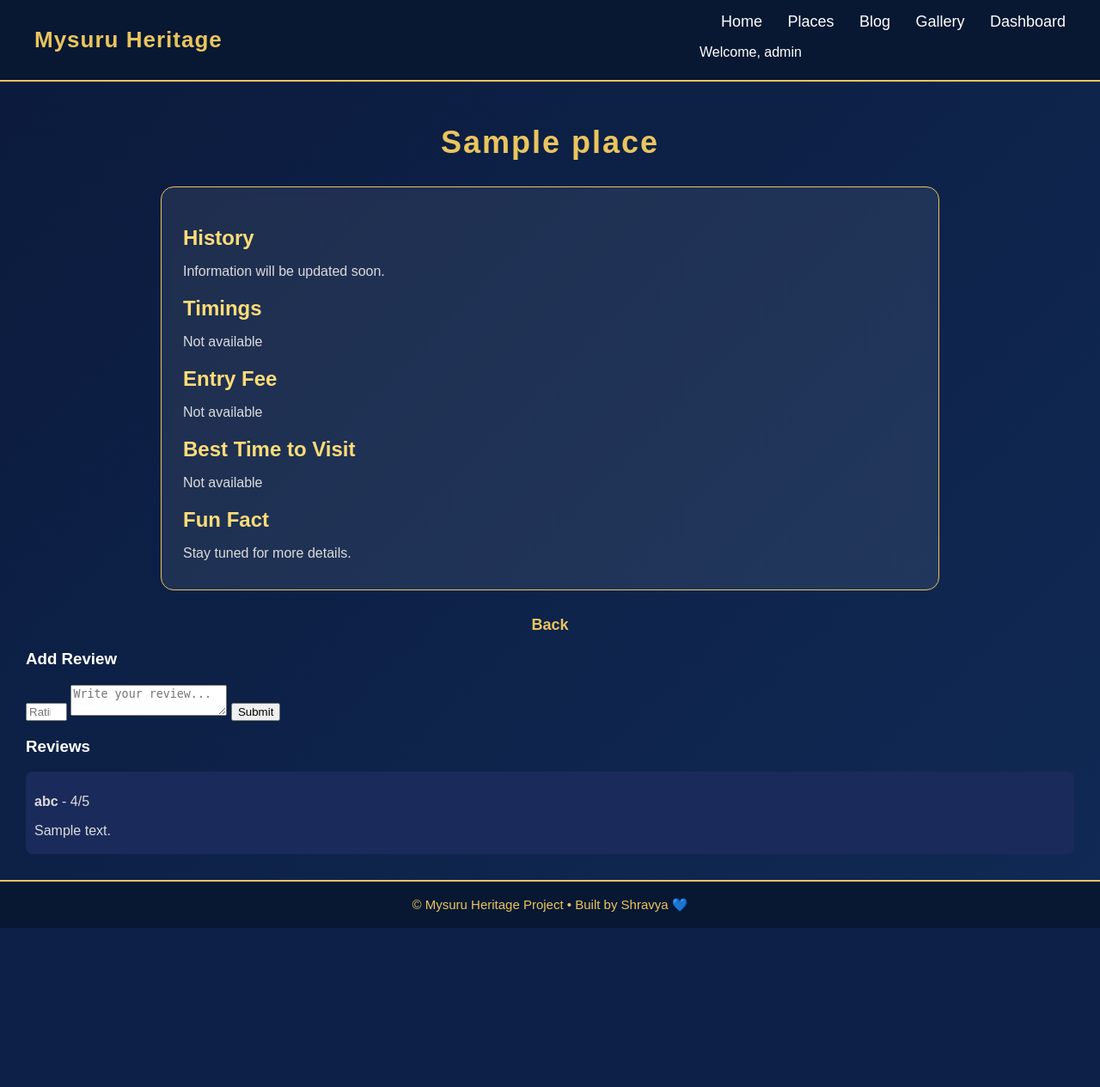
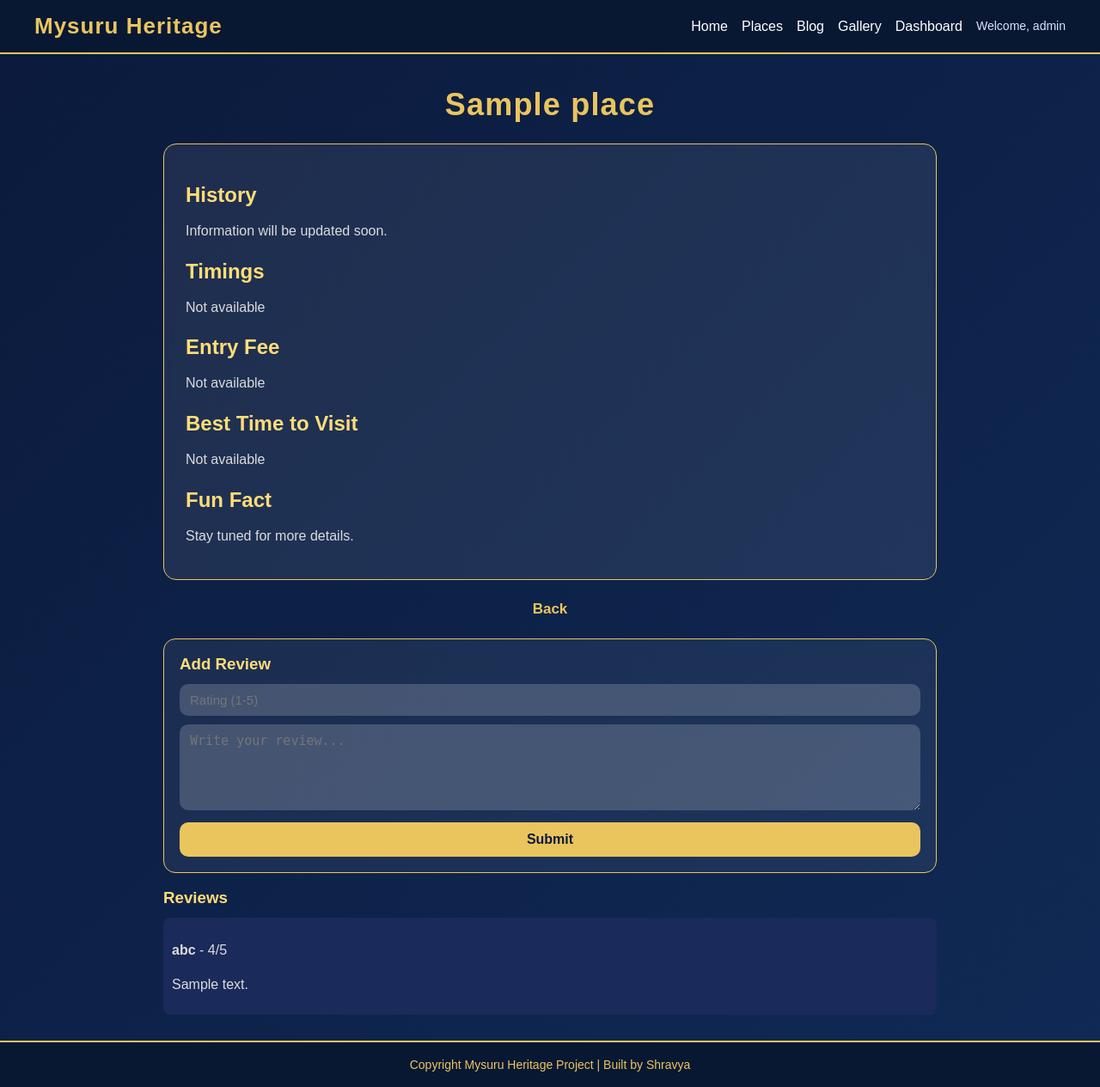
Before and after one commit to shravya-bl/mysuru_heritage, a Django app: a page that uses templates/base.html in a window 1280 px wide. Shown: the whole page at 86% size. Before the commit the page ends 1080 px from the top, so only its background shows below. Run offline with Django 5.2, Linux system fonts and the light colour scheme; a user stored in the database is signed in; data comes from the database, SQL or seed files in the repository; both versions use the stored data as it was after the commit; tables that the repository leaves empty hold one stand-in row (values such as "Sample post").

Commit message:
optimized for smaller screens

```diff
--- a/templates/base.html
+++ b/templates/base.html
@@ -7,6 +7,10 @@
     <title>Mysuru Heritage</title>
 
     <style>
+        * {
+            box-sizing: border-box;
+        }
+
         body {
             margin: 0;
             background: linear-gradient(135deg, #0b1a3c, #102a55);
@@ -14,31 +18,45 @@
             color: white;
         }
 
-        /* NAVBAR */
+        img {
+            max-width: 100%;
+            height: auto;
+        }
+
         .navbar {
             background: #081833;
             padding: 15px 40px;
             display: flex;
             justify-content: space-between;
             align-items: center;
+            gap: 14px;
             border-bottom: 2px solid #eac55e;
             position: sticky;
             top: 0;
             z-index: 1000;
+            flex-wrap: wrap;
         }
 
         .navbar .title {
             color: #eac55e;
-            font-size: 26px;
+            font-size: clamp(21px, 3.2vw, 26px);
             font-weight: bold;
             letter-spacing: 1px;
+            white-space: nowrap;
+        }
+
+        .navbar .links {
+            display: flex;
+            align-items: center;
+            justify-content: flex-end;
+            flex-wrap: wrap;
+            gap: 10px 16px;
         }
 
         .navbar a {
             color: white;
             text-decoration: none;
-            margin-left: 25px;
-            font-size: 18px;
+            font-size: 16px;
             transition: 0.3s;
         }
 
@@ -47,20 +65,58 @@
             text-shadow: 0 0 10px #eac55e;
         }
 
-        /* PAGE CONTENT */
+        .navbar .links p {
+            margin: 0;
+            font-size: 14px;
+            color: #d9e2ff;
+        }
+
         .content {
             padding: 20px 30px;
             min-height: 75vh;
         }
 
-        /* FOOTER */
         .footer {
             background: #081833;
             padding: 18px;
             text-align: center;
             border-top: 2px solid #eac55e;
             color: #eac55e;
-            font-size: 15px;
+            font-size: 14px;
+        }
+
+        @media (max-width: 900px) {
+            .navbar {
+                padding: 14px 20px;
+            }
+
+            .content {
+                padding: 18px;
+            }
+        }
+
+        @media (max-width: 640px) {
+            .navbar {
+                justify-content: center;
+                text-align: center;
+            }
+
+            .navbar .links {
+                justify-content: center;
+            }
+
+            .navbar a {
+                font-size: 15px;
+            }
+
+            .content {
+                padding: 14px;
+            }
+
+            .footer {
+                font-size: 13px;
+                padding: 14px;
+            }
         }
     </style>
 
@@ -68,7 +124,6 @@
 
 <body>
 
-    <!-- NAVBAR -->
     <div class="navbar">
         <div class="title">Mysuru Heritage</div>
 
@@ -80,22 +135,20 @@
 
             {% if request.user.is_authenticated %}
                 <a href="/home/">Dashboard</a>
-                <p style="color:white;">Welcome, {{ user.username }}</p>
+                <p>Welcome, {{ user.username }}</p>
             {% else %}
                 <a href="/">Login</a>
             {% endif %}
         </div>
     </div>
 
-    <!-- MAIN PAGE CONTENT -->
     <div class="content">
         {% block content %}
         {% endblock %}
     </div>
 
-    <!-- FOOTER -->
     <div class="footer">
-        © Mysuru Heritage Project • Built by Shravya 💙
+        Copyright Mysuru Heritage Project | Built by Shravya
     </div>
 
 </body>
--- a/templates/place_info.html
+++ b/templates/place_info.html
@@ -3,20 +3,21 @@
 
 <style>
     h1 {
-        margin-top: 30px;
-        font-size: 36px;
+        margin-top: 18px;
+        font-size: clamp(28px, 6.5vw, 36px);
         color: #eac55e;
-        letter-spacing: 2px;
+        letter-spacing: 1.2px;
         text-align: center;
+        word-break: break-word;
     }
 
     .info-box {
-        width: 70%;
-        margin: 30px auto;
+        width: min(100%, 900px);
+        margin: 24px auto;
         background: rgba(255,255,255,0.08);
         border-radius: 15px;
         border: 1px solid #eac55e;
-        padding: 25px;
+        padding: clamp(18px, 4vw, 25px);
         backdrop-filter: blur(6px);
         text-align: left;
         animation: fadeIn 1s ease-out;
@@ -24,25 +25,84 @@
 
     .info-box h2 {
         color: #ffdd78;
-        margin-bottom: 10px;
+        margin-bottom: 8px;
+        font-size: clamp(20px, 5vw, 24px);
     }
 
     p {
         color: #dcdcdc;
-        font-size: 16px;
-        margin-bottom: 8px;
+        font-size: clamp(15px, 3.8vw, 16px);
+        margin-bottom: 12px;
+        line-height: 1.55;
     }
 
     .back {
-        margin-top: 25px;
+        margin-top: 20px;
         text-align: center;
     }
 
     .back a {
         color: #eac55e;
         text-decoration: none;
-        font-size: 18px;
+        font-size: 17px;
         font-weight: bold;
+    }
+
+    .review-form {
+        width: min(100%, 900px);
+        margin: 24px auto 0;
+        background: rgba(255,255,255,0.06);
+        border: 1px solid #eac55e;
+        border-radius: 14px;
+        padding: 18px;
+    }
+
+    .review-form h3,
+    .reviews-wrap h3 {
+        color: #ffdd78;
+        margin-top: 0;
+        margin-bottom: 12px;
+    }
+
+    .review-form input,
+    .review-form textarea {
+        width: 100%;
+        border: none;
+        border-radius: 10px;
+        padding: 10px 12px;
+        margin-bottom: 10px;
+        background: rgba(255,255,255,0.18);
+        color: white;
+        font-size: 15px;
+    }
+
+    .review-form textarea {
+        min-height: 100px;
+        resize: vertical;
+    }
+
+    .review-form button {
+        width: 100%;
+        border: none;
+        border-radius: 10px;
+        padding: 11px;
+        background: #eac55e;
+        color: #0b1a3c;
+        font-size: 16px;
+        font-weight: bold;
+        cursor: pointer;
+    }
+
+    .reviews-wrap {
+        width: min(100%, 900px);
+        margin: 18px auto 0;
+    }
+
+    .review-item {
+        background: #1a2a5a;
+        padding: 10px;
+        margin: 10px 0;
+        border-radius: 8px;
     }
 
     @keyframes fadeIn {
@@ -77,6 +137,7 @@
 </div>
 
 {% if place %}
+<div class="review-form">
     <h3>Add Review</h3>
 
     <form method="POST" action="{% url 'add_review' place.id %}">
@@ -88,17 +149,20 @@
 
         <button type="submit">Submit</button>
     </form>
+</div>
 
+<div class="reviews-wrap">
     <h3>Reviews</h3>
 
     {% for review in reviews %}
-    <div style="background:#1a2a5a;padding:10px;margin:10px 0;border-radius:8px;">
+        <div class="review-item">
             <p><b>{{ review.user.username }}</b> - {{ review.rating }}/5</p>
             <p>{{ review.comment }}</p>
         </div>
     {% empty %}
         <p>No reviews yet</p>
     {% endfor %}
+</div>
 {% else %}
 <p style="text-align:center;margin-top:20px;">This place is not in the database yet, so reviews are disabled.</p>
 {% endif %}
```
Also changed, not shown: gallery/templates/gallery/gallery.html (+8 -5 lines), gallery/templates/gallery/upload_photo.html (+5 -3 lines), templates/between.html (+6 -5 lines), templates/blog_detail.html (+13 -14 lines), templates/blog_list.html (+13 -13 lines), templates/home.html (+7 -6 lines), templates/landing.html (+19 -9 lines), templates/login.html (+10 -6 lines), templates/place_options.html (+18 -17 lines), templates/places.html (+12 -13 lines), templates/places_between.html (+17 -14 lines), templates/register.html (+5 -5 lines), templates/route_page.html (+20 -12 lines), db.sqlite3. Lines whose indentation alone changed are shown as unchanged.
